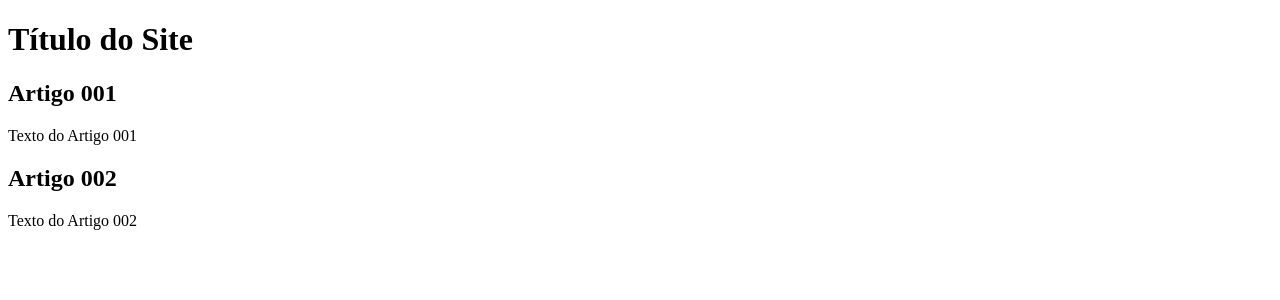
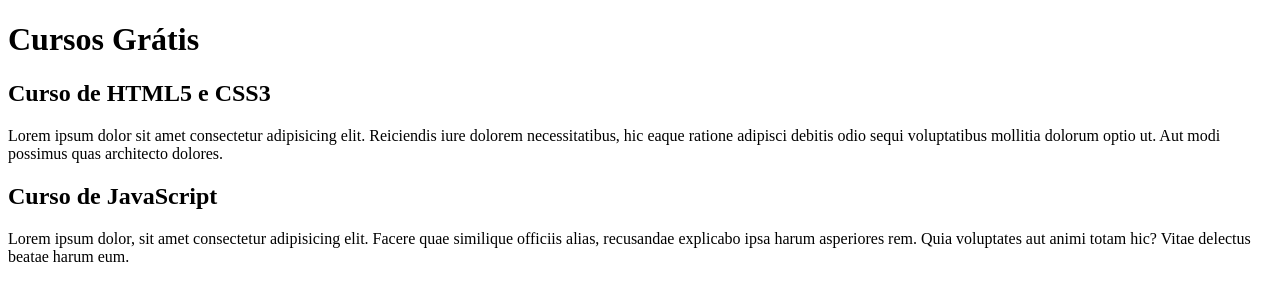
Before and after one commit to JoaoVidal94/projeto-site, a plain HTML site: page index.html in a window 1280 px wide. Drawn offline with Linux system fonts and the light colour scheme.

Commit message:
comecei a escrever o conteúdo

```diff
--- a/index.html
+++ b/index.html
@@ -9,15 +9,15 @@
 <body>
     <main>
         <header>
-            <h1>Título do Site</h1>
+            <h1>Cursos Grátis</h1>
         </header>
         <article>
-            <h2>Artigo 001</h2>
-            <p>Texto do Artigo 001</p>
+            <h2>Curso de HTML5 e CSS3</h2>
+            <p>Lorem ipsum dolor sit amet consectetur adipisicing elit. Reiciendis iure dolorem necessitatibus, hic eaque ratione adipisci debitis odio sequi voluptatibus mollitia dolorum optio ut. Aut modi possimus quas architecto dolores.</p>
         </article>
         <article>
-            <h2>Artigo 002</h2>
-            <p>Texto do Artigo 002</p>
+            <h2>Curso de JavaScript</h2>
+            <p>Lorem ipsum dolor, sit amet consectetur adipisicing elit. Facere quae similique officiis alias, recusandae explicabo ipsa harum asperiores rem. Quia voluptates aut animi totam hic? Vitae delectus beatae harum eum.</p>
         </article>
     </main>
 </body>
```
